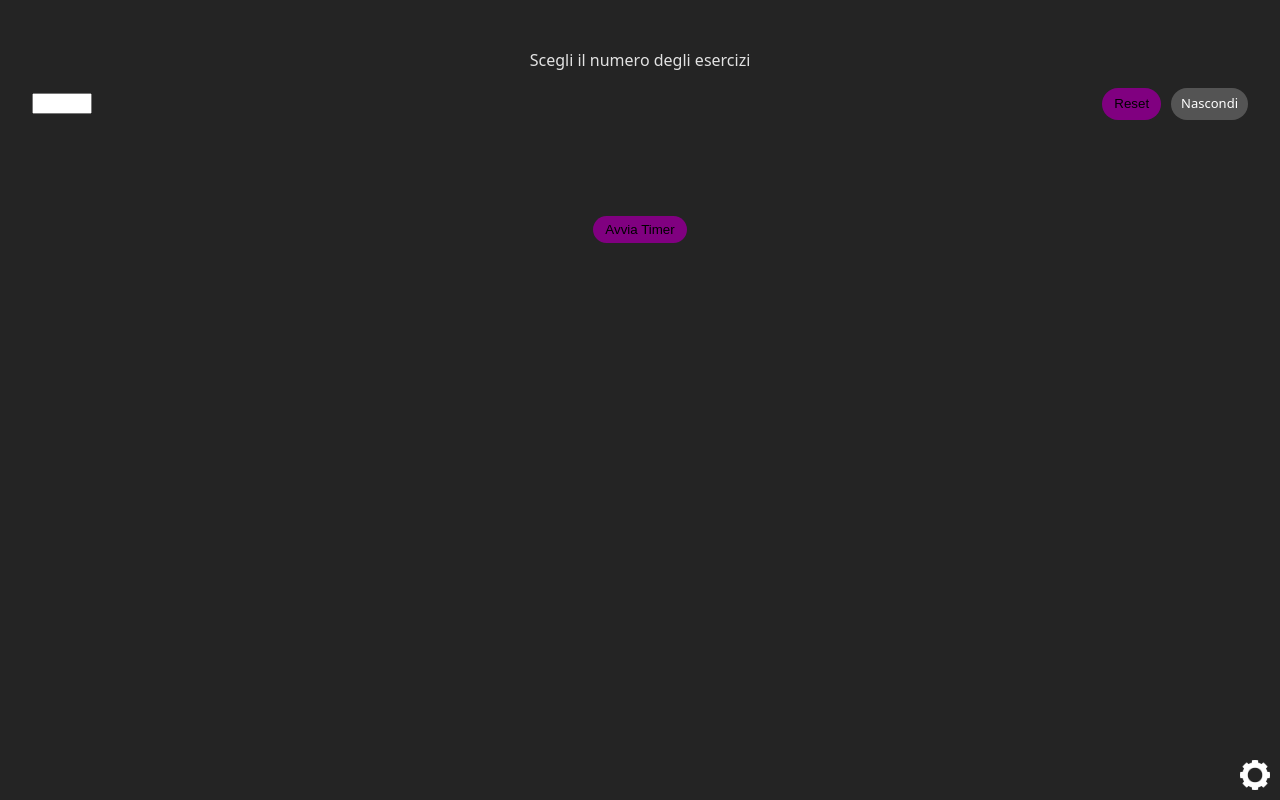
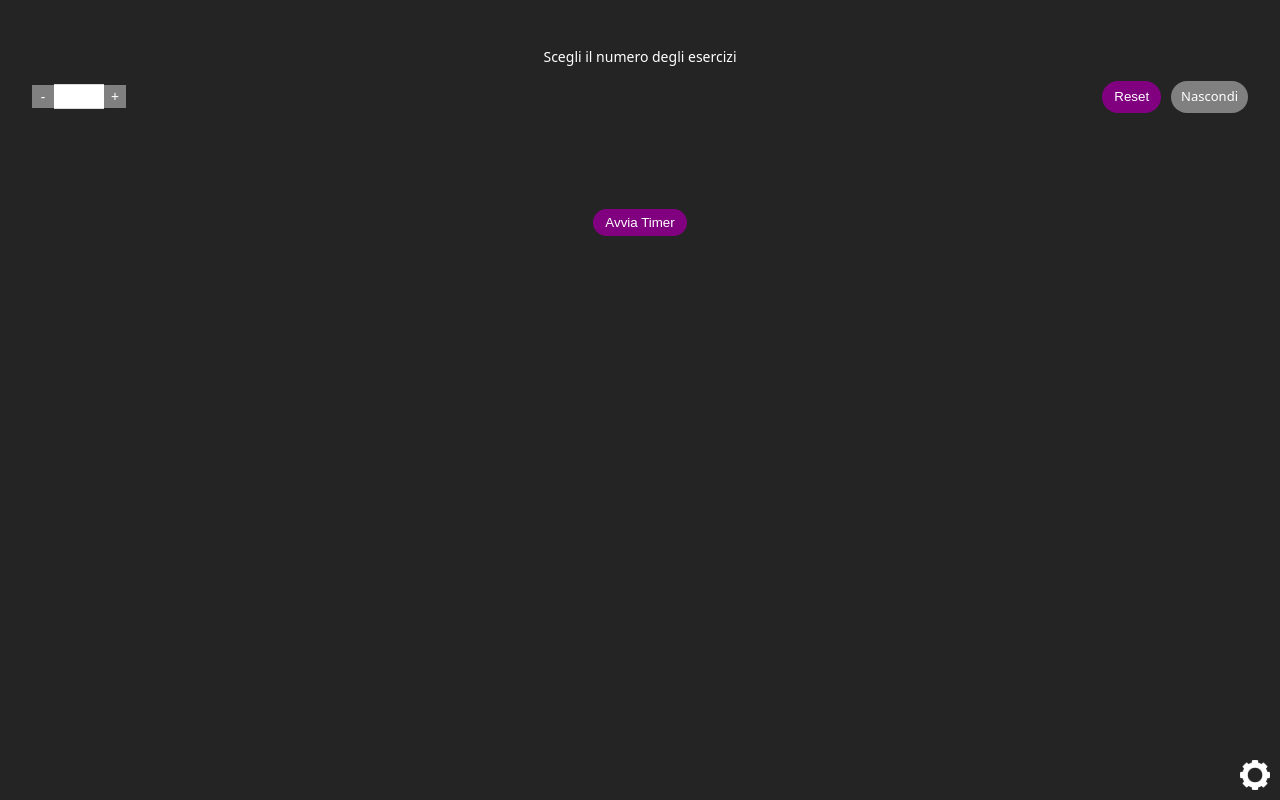
Before and after one commit to ariannacostanzo/gym-card, a React (Vite) app: page / in a window 1280 px wide. Built offline with nearby package versions, Linux system fonts and the light colour scheme.

Commit message:
fixed settings

```diff
--- a/src/App.scss
+++ b/src/App.scss
@@ -8,6 +8,12 @@ $background-color: purple;
 
 body {
   margin: 0;
+  font-size: 14px;
+  font-weight: 500;
+}
+.body {
+  width: 100%;
+  height: 100vh;
   padding: 2rem;
 }
 
@@ -17,6 +23,7 @@ p {
 
 button {
   cursor: pointer;
+  color: inherit;
 }
 
 .button {
@@ -25,7 +32,7 @@ button {
   align-items: center;
   padding: 6px 12px;
   border: none;
-  background: $background-color;
+  // background: $background-color;
   border-radius: 20px;
 }
 
@@ -64,7 +71,6 @@ button {
 
 .hide-header__hide-button {
   background-color: rgba(128, 128, 128, 0.521);
-  color: white;
   padding: 6px 10px;
   cursor: pointer;
   user-select: none;
@@ -82,7 +88,6 @@ button {
   border: none;
   font-size: 20px;
   background-color: rgba(128, 128, 128, 0.521);
-  color: white;
   padding: 5px 15px;
   border-radius: 50%;
 }
@@ -102,6 +107,14 @@ button {
 
 .header__input {
   width: 60px;
+  -webkit-appearance: textfield;
+  -moz-appearance: textfield;
+  appearance: textfield;
+
+  &::-webkit-inner-spin-button,
+  &::-webkit-outer-spin-button {
+    -webkit-appearance: none;
+  }
 }
 
 .header__button-container {
@@ -109,20 +122,66 @@ button {
   gap: 10px;
 }
 
+.number-control {
+  display: flex;
+  align-items: center;
+}
+
+.number-left::before,
+.number-right::after {
+  content: attr(data-content);
+  display: flex;
+  align-items: center;
+  justify-content: center;
+  border: 1px solid rgba(128, 128, 128, 0.295);
+  width: 20px;
+  color: white;
+  transition: background-color 0.3s;
+  cursor: pointer;
+}
+
+.number-left::before {
+  content: "-";
+}
+
+.number-right::after {
+  content: "+";
+}
+
+.number-quantity {
+  cursor: pointer;
+  text-align: center;
+  padding: 0.25rem;
+  border: 0;
+  width: 50px;
+  -moz-appearance: textfield;
+  border-top: 1px solid rgba(128, 128, 128, 0.295);
+  border-bottom: 1px solid rgba(128, 128, 128, 0.295);
+}
+
+.number-left:hover::before,
+.number-right:hover::after {
+  background-color: #666666;
+}
+
 //* Table
 
 .table {
   font-size: 12px;
   margin: 0 auto;
+  border-width: 1px;
+  border-style: solid;
+  border-color: #242424;
 
   &__head {
     display: flex;
 
     div {
       width: 100px;
-      border: 1px solid white;
-      padding: 0.2rem 0.5rem;
-      background-color: $background-color;
+      border-width: 1px;
+      border-style: solid;
+      padding: 0.2rem 0.2rem;
+      // background-color: $background-color;
     }
   }
 
@@ -133,8 +192,9 @@ button {
   &__input {
     font-size: inherit;
     width: 100px;
-    padding: 0.2rem 0.5rem;
-    border: 1px solid white;
+    padding: 0.2rem 0.2rem;
+    border-width: 1px;
+    border-style: solid;
   }
 }
 
@@ -152,10 +212,11 @@ button {
     margin: 3rem 0;
     font-size: 25px;
     border-radius: 50%;
-    border: 1px solid white;
+    border-width: 1px;
+    border-style: solid;
     padding: 20px;
-    width: 100px;
-    height: 100px;
+    width: 150px;
+    height: 150px;
     display: flex;
     justify-content: center;
     align-items: center;
@@ -177,10 +238,11 @@ button {
 .settings__popup {
   position: absolute;
   left: 50%;
-  top: 40%;
+  top: 25%;
   transform: translate(-50%, -50%);
-  background-color: #242424;
-  border: 1px solid white;
+  background-color: inherit;
+  border-width: 1px;
+  border-style: solid;
   width: 85%;
   height: 40vh;
   border-radius: 16px;
@@ -200,9 +262,128 @@ button {
     right: 5px;
     font-size: 20px;
     text-decoration: none;
-    border: 1px solid white;
+    border-width: 1px;
+    border-style: solid;
     border-radius: 50%;
     color: inherit;
     padding: 0 10px;
   }
+
+  &__content {
+    &__setting {
+      display: flex;
+      align-items: center;
+      justify-content: space-between;
+      margin: 0.7rem 0;
+    }
+  }
 }
+
+.color-input {
+  -webkit-appearance: none;
+  -moz-appearance: none;
+  appearance: none;
+  cursor: pointer;
+  width: 40px;
+  height: 40px;
+  border-radius: 50%;
+  border-color: transparent;
+  background-color: transparent;
+  outline: 0;
+}
+
+/* Theme Switch */
+/* The switch - the box around the slider */
+.switch {
+  font-size: 17px;
+  position: relative;
+  display: inline-block;
+  width: 4em;
+  height: 2.2em;
+  border-radius: 30px;
+  box-shadow: 0 0 10px rgba(0, 0, 0, 0.1);
+}
+
+/* Hide default HTML checkbox */
+.switch input {
+  opacity: 0;
+  width: 0;
+  height: 0;
+}
+
+/* The slider */
+.slider {
+  position: absolute;
+  cursor: pointer;
+  top: 0;
+  left: 0;
+  right: 0;
+  bottom: 0;
+  background-color: #2a2a2a;
+  transition: 0.4s;
+  border-radius: 30px;
+  overflow: hidden;
+}
+
+.slider:before {
+  position: absolute;
+  content: "";
+  height: 1.2em;
+  width: 1.2em;
+  border-radius: 20px;
+  left: 0.5em;
+  bottom: 0.5em;
+  transition: 0.4s;
+  transition-timing-function: cubic-bezier(0.81, -0.04, 0.38, 1.5);
+  box-shadow: inset 8px -4px 0px 0px #fff;
+}
+
+.switch input:checked + .slider {
+  background-color: #00a6ff;
+}
+
+.switch input:checked + .slider:before {
+  transform: translateX(1.8em);
+  box-shadow: inset 15px -4px 0px 15px #ffcf48;
+}
+
+.star {
+  background-color: #fff;
+  border-radius: 50%;
+  position: absolute;
+  width: 5px;
+  transition: all 0.4s;
+  height: 5px;
+}
+
+.star_1 {
+  left: 2.5em;
+  top: 0.5em;
+}
+
+.star_2 {
+  left: 2.2em;
+  top: 1.2em;
+}
+
+.star_3 {
+  left: 3em;
+  top: 0.9em;
+}
+
+.switch input:checked ~ .slider .star {
+  opacity: 0;
+}
+
+.cloud {
+  width: 3.5em;
+  position: absolute;
+  bottom: -1.4em;
+  left: -1.1em;
+  opacity: 0;
+  transition: all 0.4s;
+}
+
+.switch input:checked ~ .slider .cloud {
+  opacity: 1;
+}
--- a/src/App.tsx
+++ b/src/App.tsx
@@ -1,4 +1,4 @@
-import { useEffect, useState } from "react";
+import { useEffect, useMemo, useState } from "react";
 import "./App.scss";
 import Table from "./components/Table";
 import Timer from "./components/Timer";
@@ -11,20 +11,91 @@ function App() {
     return number && number !== "null" ? JSON.parse(number) : null;
   });
 
+  const [primaryColor, setPrimaryColor] = useState<string>(() => {
+    const color = localStorage.getItem("primaryColor");
+    return color ? JSON.parse(color) : "purple";
+  });
+
+  const [secondaryColor, setSecondaryColor] = useState<string>(() => {
+    const color = localStorage.getItem("secondaryColor");
+    return color ? JSON.parse(color) : "#808080";
+  });
+
+  const [colorTheme, setColorTheme] = useState<string>(() => {
+    const theme = localStorage.getItem("colorTheme");
+    return theme ? JSON.parse(theme) : "dark";
+  });
+
+  const themeAttributes = useMemo(() => {
+    return colorTheme === "dark"
+      ? {
+          backgroundColor: "#242424",
+          color: "#ffffff",
+          borderColor: "#242424",
+          settingImage: "Gear-icon.jpg",
+          boxShadow: "1px 1px 6px white",
+        }
+      : {
+          backgroundColor: "#ffffff",
+          color: "#242424",
+          borderColor: "#242424",
+          settingImage: "gear-icon-black.png",
+          boxShadow: "1px 1px 13px black",
+        };
+  }, [colorTheme]);
+
   useEffect(() => {
     localStorage.setItem("tableNumber", JSON.stringify(tableNumber));
   }, [tableNumber]);
 
+  useEffect(() => {
+    localStorage.setItem("primaryColor", JSON.stringify(primaryColor));
+  }, [primaryColor]);
+
+  useEffect(() => {
+    localStorage.setItem("secondaryColor", JSON.stringify(secondaryColor));
+  }, [secondaryColor]);
+
+  useEffect(() => {
+    localStorage.setItem("colorTheme", JSON.stringify(colorTheme));
+  }, [colorTheme]);
+
   return (
     <>
-      <Header inputNumber={tableNumber} setInputNumber={setTableNumber}></Header>
-      <div className="container">
-        <Table tableNumber={tableNumber}></Table>
+      <div
+        className="body"
+        style={
+          colorTheme === "dark"
+            ? { backgroundColor: themeAttributes.backgroundColor, color: themeAttributes.color }
+            : { backgroundColor: themeAttributes.backgroundColor, color: themeAttributes.color }
+        }
+      >
+        <Header
+          primaryColor={primaryColor}
+          secondaryColor={secondaryColor}
+          inputNumber={tableNumber}
+          setInputNumber={setTableNumber}
+        ></Header>
+        <div className="container">
+          <Table
+            tableNumber={tableNumber}
+            primaryColor={primaryColor}
+            borderColor={themeAttributes.borderColor}
+          ></Table>
+        </div>
+        <div className="container">
+          <Timer primaryColor={primaryColor} borderColor={themeAttributes.color}></Timer>
+        </div>
+        <Settings
+          setPrimaryColor={setPrimaryColor}
+          setSecondaryColor={setSecondaryColor}
+          primaryColor={primaryColor}
+          secondaryColor={secondaryColor}
+          setColorTheme={setColorTheme}
+          colorTheme={colorTheme}
+          boxShadow={themeAttributes.boxShadow}
+        ></Settings>
       </div>
-      <div className="container">
-        <Timer></Timer>
-      </div>
-      <Settings></Settings>
     </>
   );
 }
--- a/src/components/Header.tsx
+++ b/src/components/Header.tsx
@@ -1,10 +1,24 @@
 // Header.tsx (senza headHidden state)
 interface HeaderProps {
   inputNumber: number | null;
-  setInputNumber: (value: number | null) => void;
+  setInputNumber: React.Dispatch<React.SetStateAction<number | null>>;
+  primaryColor: string;
+  secondaryColor: string;
 }
 
-const Header: React.FC<HeaderProps> = ({ inputNumber, setInputNumber }) => {
+const Header: React.FC<HeaderProps> = ({
+  inputNumber,
+  setInputNumber,
+  primaryColor,
+  secondaryColor,
+}) => {
+  const changeInputNumber = (direction: "up" | "down") => {
+    setInputNumber((prev) => {
+      if (prev === null) return direction === "down" ? 0 : 1;
+      return direction === "down" ? prev - 1 : prev + 1;
+    });
+  };
+
   return (
     <div className="header-wrapper">
       <input type="checkbox" id="hide-header" className="hide-header__checkbox" />
@@ -13,26 +27,58 @@ const Header: React.FC<HeaderProps> = ({ inputNumber, setInputNumber }) => {
         <p>Scegli il numero degli esercizi</p>
 
         <div className="header__controls">
-          <input
+          <div className="number-control">
+            <div
+              className="number-left"
+              style={{ backgroundColor: secondaryColor }}
+              onClick={() => changeInputNumber("down")}
+            ></div>
+            <input
+              type="number"
+              name="tableNumber"
+              className="number-quantity"
+              value={inputNumber ?? ""}
+              onChange={(e) => setInputNumber(parseInt(e.target.value) || null)}
+            />
+            <div
+              className="number-right"
+              style={{ backgroundColor: secondaryColor }}
+              onClick={() => changeInputNumber("up")}
+            ></div>
+          </div>
+          {/* <input
             className="header__input"
             type="number"
             value={inputNumber ?? ""}
             onChange={(e) => setInputNumber(parseInt(e.target.value) || null)}
             name="tableNumber"
-          />
+          /> */}
           <div className="header__button-container">
-            <button className="button" onClick={() => setInputNumber(null)}>
+            <button
+              className="button"
+              style={{ backgroundColor: primaryColor }}
+              onClick={() => setInputNumber(null)}
+            >
               Reset
             </button>
 
-            <label htmlFor="hide-header" className="hide-header__hide-button">
+            <label
+              htmlFor="hide-header"
+              className="hide-header__hide-button"
+              style={{ backgroundColor: secondaryColor }}
+            >
               Nascondi
             </label>
           </div>
         </div>
       </div>
 
-      <label htmlFor="hide-header" className="arrow__button" aria-hidden="true">
+      <label
+        htmlFor="hide-header"
+        className="arrow__button"
+        aria-hidden="true"
+        style={{ backgroundColor: secondaryColor }}
+      >
         &darr;
       </label>
     </div>
--- a/src/components/Timer.tsx
+++ b/src/components/Timer.tsx
@@ -1,6 +1,12 @@
 /* eslint-disable react-hooks/set-state-in-effect */
-import { useEffect, useState, useRef, type FC } from "react";
-const Timer: FC = () => {
+import { useEffect, useState, useRef } from "react";
+
+interface TimerProps {
+  primaryColor: string;
+  borderColor: string;
+}
+
+const Timer: React.FC<TimerProps> = ({ primaryColor, borderColor }) => {
   const [timer, setTimer] = useState<number>(0);
   const [text, setText] = useState<string>("Avvia Timer");
 
@@ -30,12 +36,12 @@ const Timer: FC = () => {
     <>
       <div className="timer" id="timer">
         <div className="timer__button">
-          <button className="button" onClick={startTimer}>
+          <button className="button" style={{ backgroundColor: primaryColor }} onClick={startTimer}>
             {text}
           </button>
         </div>
         {timer > 0 && (
-          <div className="timer__text">
+          <div className="timer__text" style={{ borderColor }}>
             <span>{timer} s</span>
           </div>
         )}
--- a/src/index.css
+++ b/src/index.css
@@ -3,9 +3,9 @@
   line-height: 1.5;
   font-weight: 400;
 
-  color-scheme: light dark;
-  color: rgba(255, 255, 255, 0.87);
-  background-color: #242424;
+  /* color-scheme: light dark; */
+  /* color: #ffffffde;
+  background-color: #242424; */
 
   font-synthesis: none;
   text-rendering: optimizeLegibility;
```
Also changed, not shown: src/components/Settings.tsx (+67 -7 lines), src/components/Table.tsx (+9 -4 lines), public/gear-icon-black-small.png (added), public/gear-icon-black.png (added).
